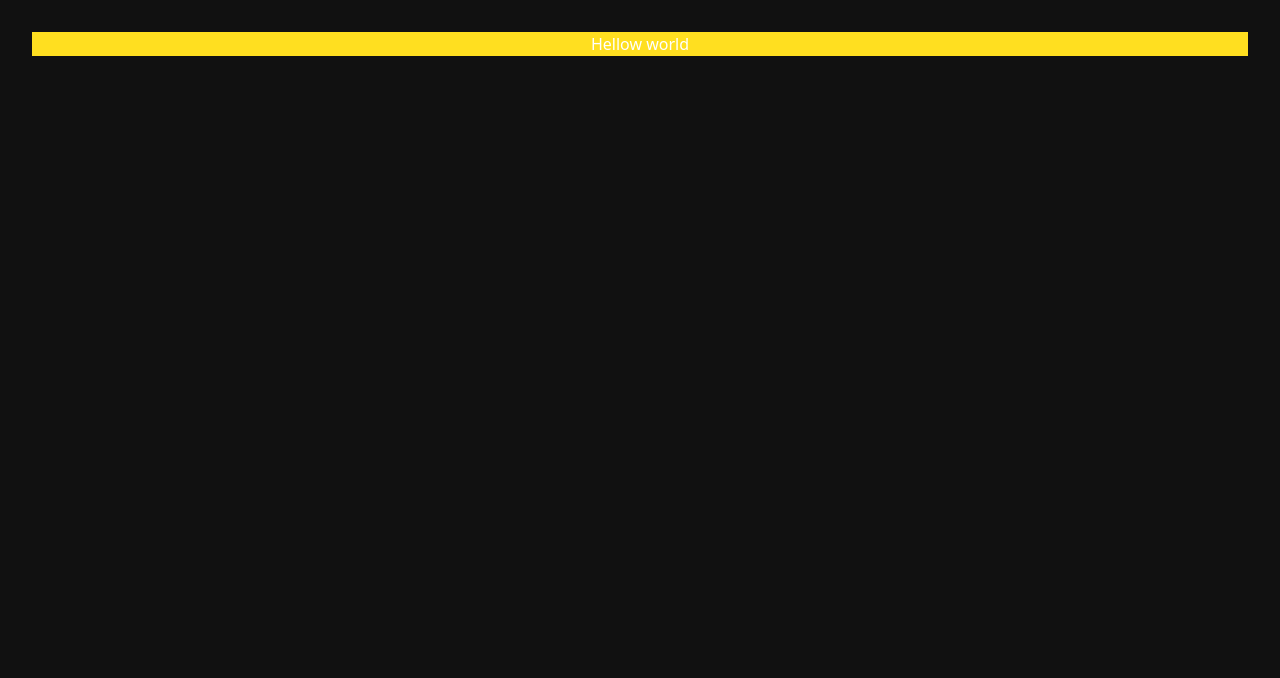
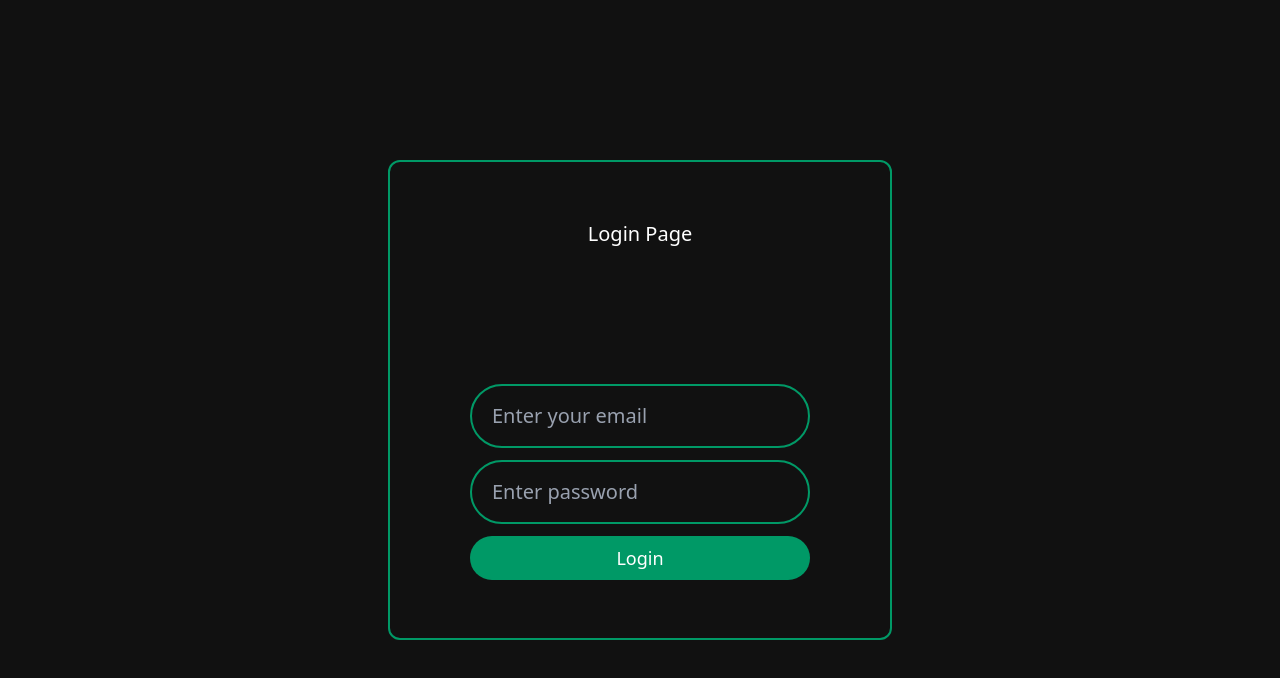
Before and after one commit to Mehulposh/Employee-Management-System, a React (Vite) app: page / in a window 1280 px wide. Shown: the top 678 px of the page. Built offline with nearby package versions, Linux system fonts and the light colour scheme.

Commit message:
added login page

```diff
--- a/src/App.jsx
+++ b/src/App.jsx
@@ -1,15 +1,15 @@
 import { useState } from 'react'
-import reactLogo from './assets/react.svg'
-import viteLogo from '/vite.svg'
-import './App.css'
+import Login from './components/Auth/Login';
+
+// import './App.css'
 
 function App() {
-  const [count, setCount] = useState(0)
+
 
   return (
-    <div className='text-blue-400 bg-yellow-300'>
-      Hellow world
-    </div>
+    <>
+      <Login/>
+    </>
   )
 }
 
--- /dev/null
+++ b/src/components/Auth/Login.jsx
@@ -0,0 +1,26 @@
+import React from 'react'
+
+const Login = () => {
+  return (
+    <div className='flex h-screen w-screen items-center justify-center '>
+        <div className='border-2 border-emerald-600 flex flex-col justify-around items-center h-[60%] px-20 rounded-xl'>
+            <h3 className='text-xl text-gray-500 mb-5'>Login Page</h3>
+            <form className='flex flex-col items-center justify-center'>
+                <input
+                    className='border-2 border-emerald-600 rounded-full outline-none bg-transparent placeholder:text-gray-400 py-4 px-5 text-xl'
+                    type='email' placeholder='Enter your email' />
+                <input
+                    className='border-2 border-emerald-600  rounded-full mt-3 outline-none bg-transparent placeholder:text-gray-400 py-4 px-5 text-xl'
+                    type='password' placeholder='Enter password' />
+                <button
+                    className='border-none rounded-full mt-3 outline-none bg-emerald-600  py-2 px-2 w-full text-lg      '
+                >
+                    Login
+                </button>
+            </form>
+        </div>
+    </div>
+  )
+}
+
+export default Login
--- a/src/index.css
+++ b/src/index.css
@@ -2,6 +2,7 @@
 
 *{
   color: #fff;
+
 }
 
 body{
```
Also changed, not shown: src/components/Dashboard/AdminDashboard.jsx (added), src/components/Dashboard/EmployeeDashboard.jsx (added), src/components/TaskList/AcceptedTask.jsx (added), src/components/TaskList/CompleteTask.jsx (added), src/components/TaskList/FailedTask.jsx (added), src/components/TaskList/NewTask.jsx (added), src/context/AuthContext.jsx (added), src/context/TaskContext.jsx (added), src/utils/localStoreage.jsx (added).
